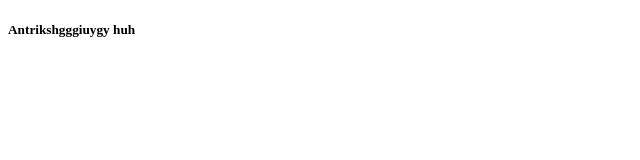
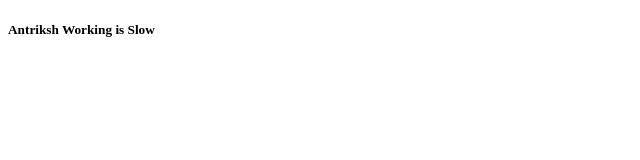
Before and after one commit to Antrikshkavi/demo, a plain HTML site: page index.html in a window 1280 px wide. Shown: the full height of the page, 0-640 px from the left. Drawn offline with Linux system fonts and the light colour scheme.

Commit message:
this is antriksh commit one

```diff
--- a/index.html
+++ b/index.html
@@ -4,6 +4,6 @@
     <title>first page</title>
   </head>
   <body>
-    <h5>Antrikshgggiuygy huh</h5>
+    <h5>Antriksh Working is Slow</h5>
   </body>
 </html>
```
